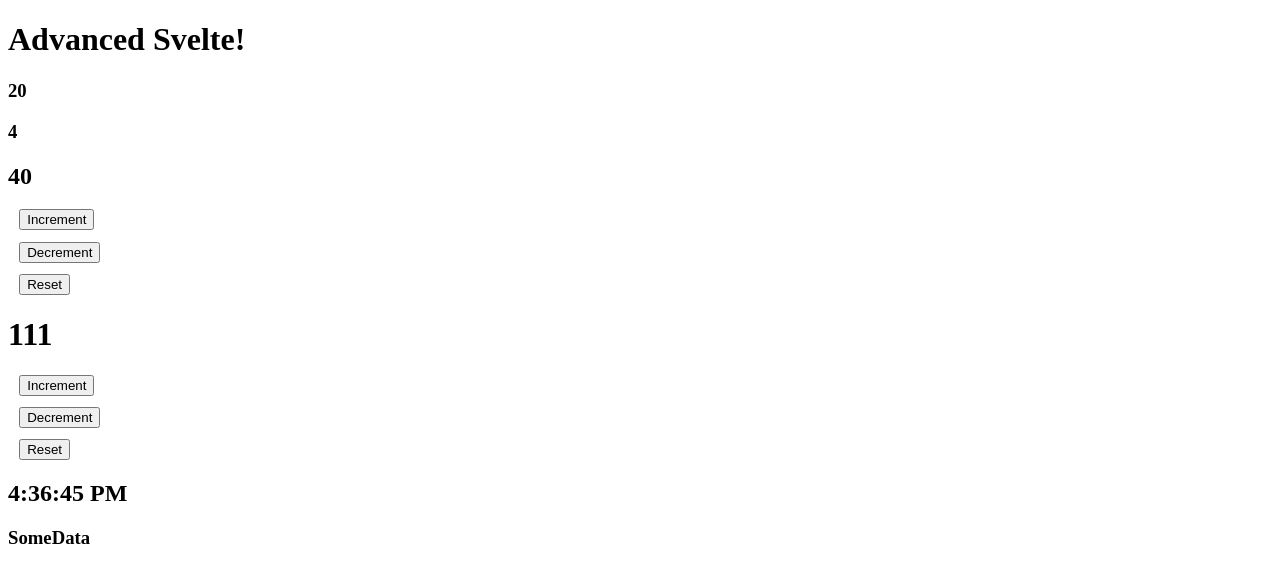
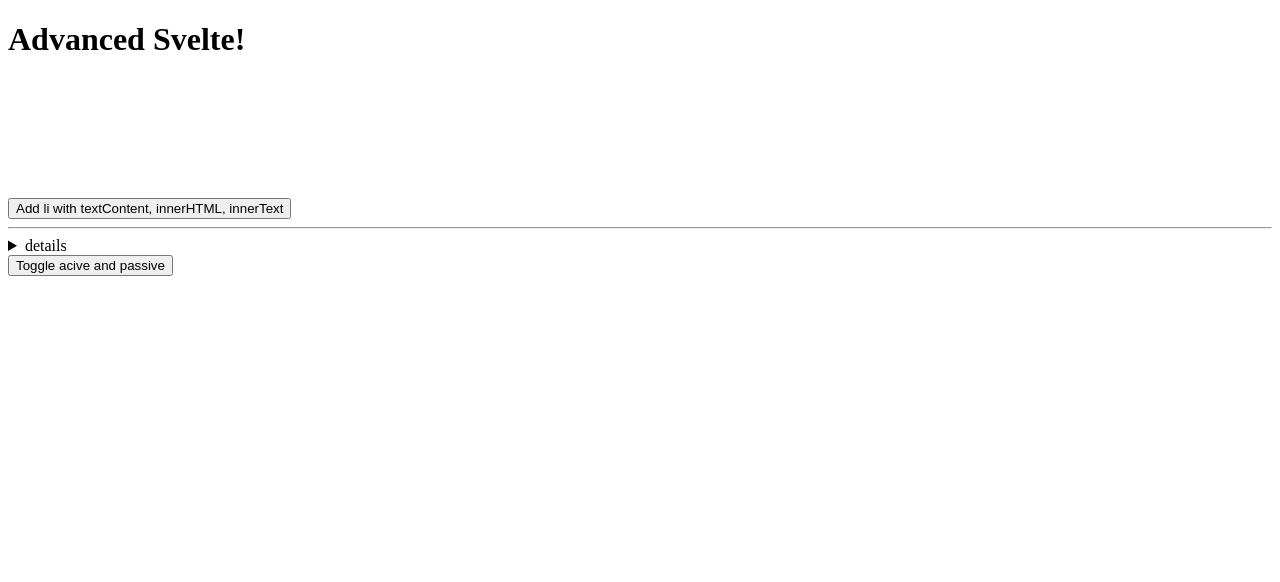
Before and after one commit to Waldemar-00/SVELTE-advanced-, a SvelteKit app: page / in a window 1280 px wide. Shown: the top 582 px of the page. Built offline with nearby package versions, Linux system fonts and the light colour scheme.

Commit message:
Binding textContent, innerHTML, innerText. Toggle classes(active-passive). Using details tag.

```diff
--- /dev/null
+++ b/src/components/InnerHTML.svelte
@@ -0,0 +1,39 @@
+<script>
+	// @ts-nocheck
+
+	let li;
+	let active = false;
+	let passive = true;
+	let isOpen = false;
+	function addLiHandler() {
+		li = '<li>InnerHTML</li><li>InnerHTML</li><li>InnerHTML</li><li>InnerHTML</li>';
+		isOpen = !isOpen;
+	}
+	function toggleClassesHandler() {
+		active = !active;
+		passive = !passive;
+	}
+</script>
+
+<ul class:active class:passive contenteditable="true" bind:textContent={li} />
+<ul contenteditable="true" bind:innerHTML={li} />
+<ul class:active class:passive contenteditable="true" bind:innerText={li} />
+<button on:click={addLiHandler}>Add li with textContent, innerHTML, innerText </button>
+<hr />
+<details bind:open={isOpen}>
+	<summary>details</summary>
+	<summary>details</summary>
+	<summary>details</summary>
+	<summary>details</summary>
+	<p>Something small enough to escape casual notice.</p>
+</details>
+<button on:click={toggleClassesHandler}>Toggle acive and passive</button>
+
+<style>
+	.active {
+		color: red;
+	}
+	.passive {
+		color: green;
+	}
+</style>
--- a/src/components/withStore/Counter.svelte
+++ b/src/components/withStore/Counter.svelte
@@ -13,6 +13,7 @@
 		console.log(derivedStore);
 	}
 	let changedCounter;
+	/** @param {MouseEvent} event */
 	const unsubscribe = counter.subscribe((c) => {
 		changedCounter = c * 2;
 	});
--- a/src/routes/+page.svelte
+++ b/src/routes/+page.svelte
@@ -38,8 +38,9 @@
 	// import OnDestroy from '../components/OnDestroy.svelte';
 	// import ElizaBot from '../components/ElizaBot.svelte';
 	// import Tick_2 from '../components/Tick_2.svelte';
-	import Counter from '../components/withStore/Counter.svelte';
-	import Time from '../components/withStore/Time.svelte';
+	// import Counter from '../components/withStore/Counter.svelte';
+	// import Time from '../components/withStore/Time.svelte';
+	import InnerHTML from '../components/InnerHTML.svelte';
 </script>
 
 <h1>Advanced Svelte!</h1>
@@ -70,5 +71,6 @@
 <!-- <OnDestroy /> -->
 <!-- <ElizaBot /> -->
 <!-- <Tick_2 /> -->
-<Counter />
-<Time />
+<!-- <Counter />
+<Time /> -->
+<InnerHTML />
```
